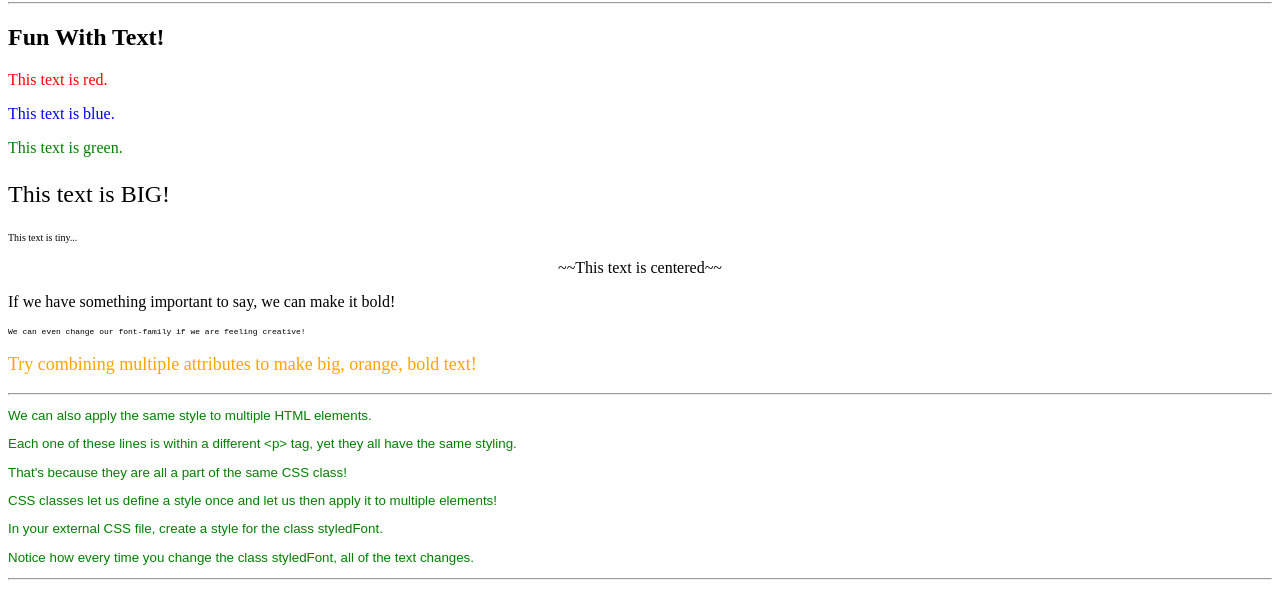
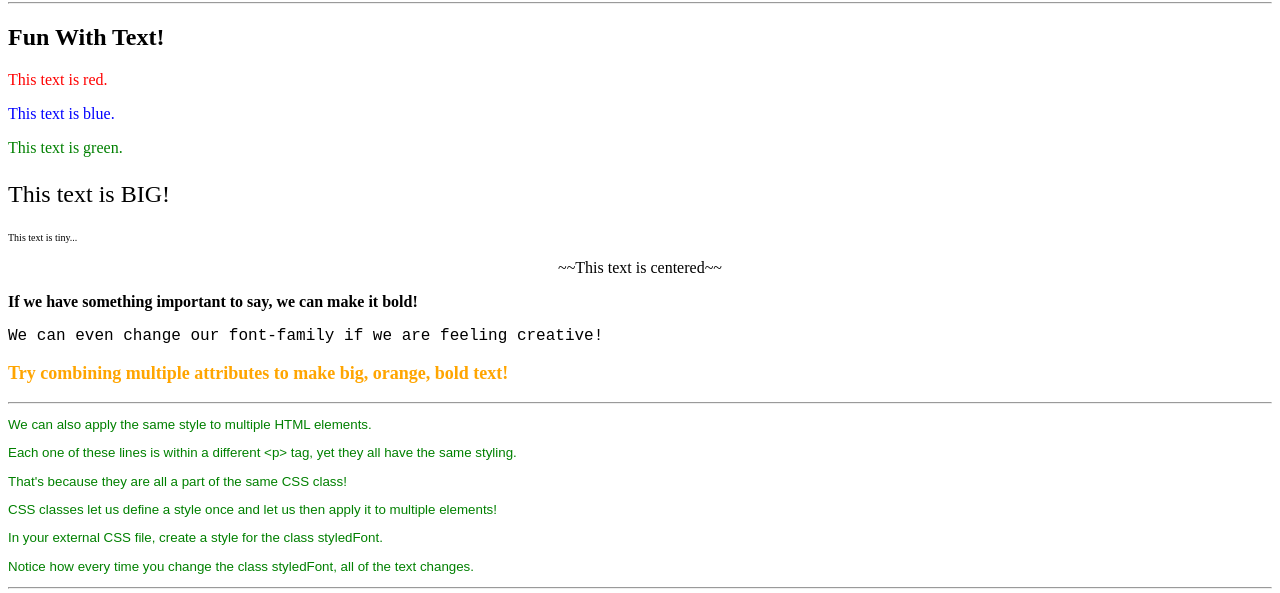
Before and after one commit to achampigny4/CSSpractice, a plain HTML site: page index.html in a window 1280 px wide. Shown: the part 78-671 px from the top of the page. Drawn offline with Linux system fonts and the light colour scheme.

Commit message:
css font bold 2

```diff
--- a/style.css
+++ b/style.css
@@ -40,17 +40,16 @@ body {
 
   .bold {
       color: black;
-      text-decoration: bold;
+      font-weight: bold;
   }
 
   .font-family {
       font-family: 'Courier New', Courier, monospace;
-      font-size: 8px;
-  }
+        }
 
   .multiple {
       color: orange;
-      text-decoration: bold;
+      font-weight: bold;
       font-size: large;
   }
 
```
